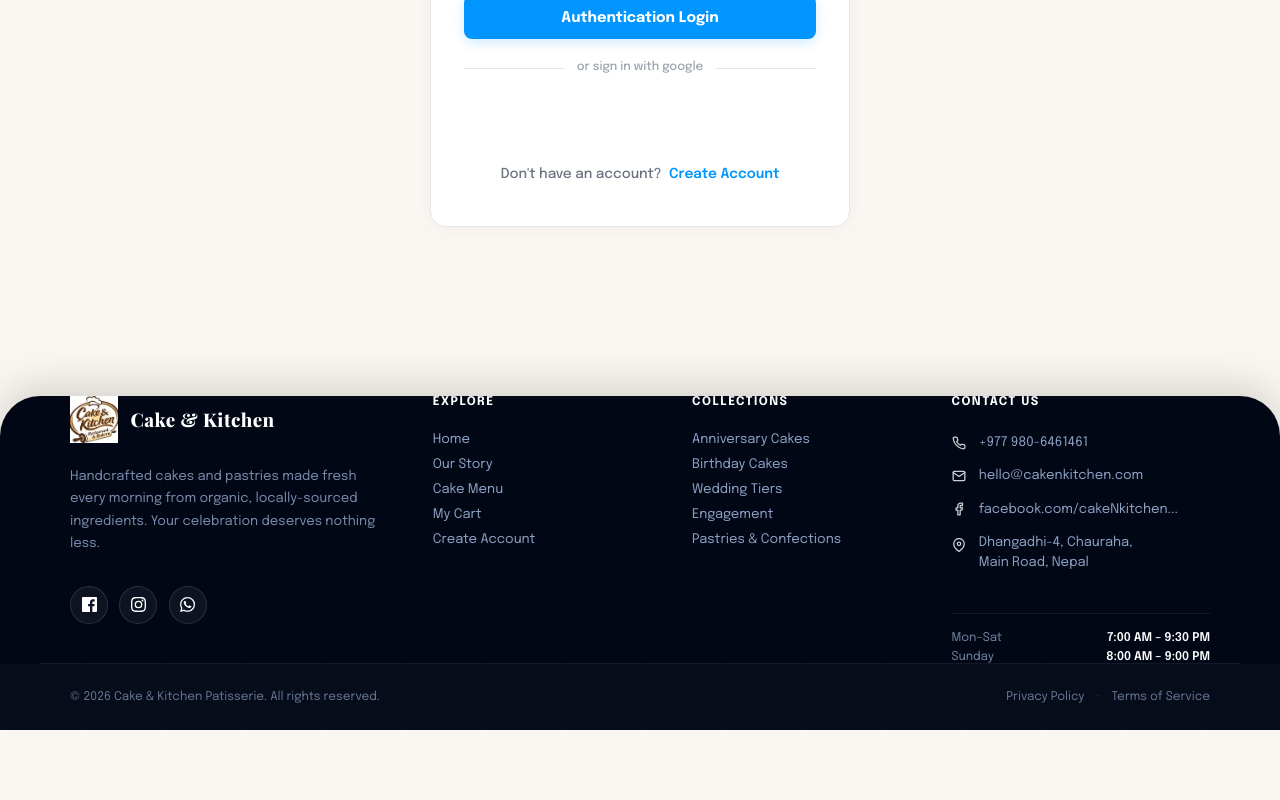
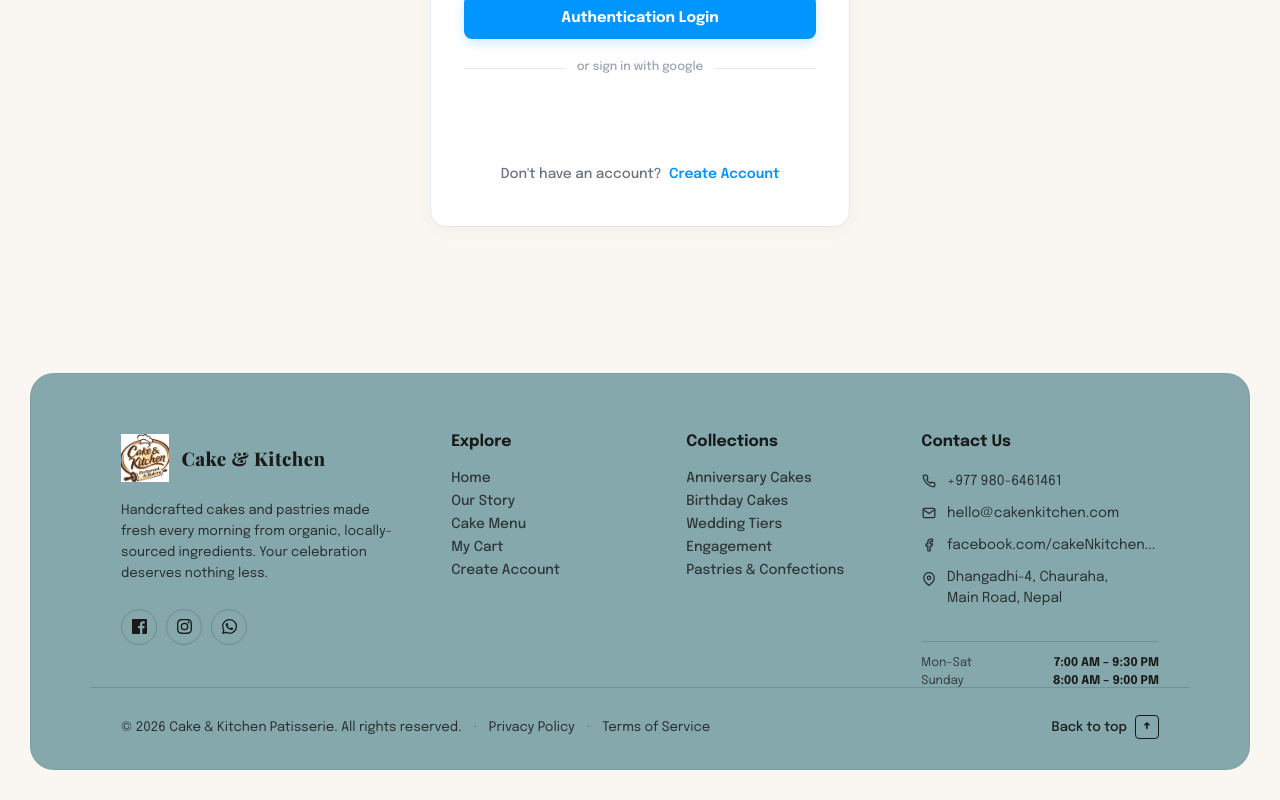
Before and after one commit to ghimire-ankit/CakeNKitchen, a React (Vite) app in the folder cakenkitchen-frontend/: page /login in a window 1280 px wide. Shown: the part 454-1254 px from the top of the page. Before the commit the page ends 1184 px from the top, so only its background shows below. Built offline with nearby package versions, Linux system fonts and the light colour scheme; no server answers; a web font is replaced by a local one.

Commit message:
style: implement modern ClosetNow-inspired sage-teal card layout footer with smooth scrolling Back to top

```diff
--- a/cakenkitchen-frontend/src/components/Footer.jsx
+++ b/cakenkitchen-frontend/src/components/Footer.jsx
@@ -11,7 +11,7 @@ function Footer() {
         <div className="foot-brand">
           <Link to="/" className="foot-logo" style={{ display: 'flex', alignItems: 'center', gap: '0.8rem', textDecoration: 'none' }}>
             <img src="/logo.png" alt="Cake & Kitchen Logo" style={{ height: '48px', objectFit: 'contain' }} />
-            <span style={{ fontSize: '1.25rem', fontFamily: 'var(--f-display)', fontWeight: 800, color: '#ffffff', letterSpacing: '0.5px' }}>Cake & Kitchen</span>
+            <span style={{ fontSize: '1.25rem', fontFamily: 'var(--f-display)', fontWeight: 800, color: '#1a1a1a', letterSpacing: '0.5px' }}>Cake & Kitchen</span>
           </Link>
           <p className="foot-desc">
             Handcrafted cakes and pastries made fresh every morning from organic, locally-sourced ingredients. Your celebration deserves nothing less.
@@ -118,12 +118,21 @@ function Footer() {
 
       <div className="footer-bar">
         <div className="footer-bar-inner wrap">
-          <span>© {new Date().getFullYear()} Cake & Kitchen Patisserie. All rights reserved.</span>
-          <div className="bar-links">
+          <div className="footer-left-links">
+            <span>© {new Date().getFullYear()} Cake & Kitchen Patisserie. All rights reserved.</span>
+            <span className="footer-dot-divider">·</span>
             <Link to="/">Privacy Policy</Link>
-            <span>·</span>
+            <span className="footer-dot-divider">·</span>
             <Link to="/">Terms of Service</Link>
           </div>
+          <button
+            type="button"
+            onClick={() => window.scrollTo({ top: 0, behavior: 'smooth' })}
+            className="back-to-top-btn"
+          >
+            Back to top
+            <span className="up-arrow-box">↑</span>
+          </button>
         </div>
       </div>
     </footer>
--- a/cakenkitchen-frontend/src/styles/footer.css
+++ b/cakenkitchen-frontend/src/styles/footer.css
@@ -1,52 +1,33 @@
-/* Site footer - Astra Inspired Premium Dark Navy Theme */
+/* Site footer - ClosetNow Inspired Minimalist Sage Teal Theme */
 .site-footer {
-  background: #020716;
-  /* Extremely premium dark navy */
-  color: #8da1c4;
-  /* Soft grey-blue text color */
+  background: #84a8ab;
+  /* Soft Sage Green / Teal */
+  color: #1a1a1a;
+  /* High-contrast dark charcoal text */
   font-family: var(--f-body);
-  border-radius: 40px 40px 0 0;
-  /* Elegant curved top corners */
-  margin-top: 4.5rem;
+  margin: 3rem 2rem 2rem 2rem;
+  /* Floating card layout */
+  border-radius: 24px;
+  /* Curved card borders */
+  padding: 4rem 4rem 2rem 4rem;
   overflow: hidden;
-  box-shadow: 0 -10px 40px rgba(0, 0, 0, 0.15);
-  /* Soft premium shadow */
   position: relative;
-}
-
-/* Subtle background accent grid/linear effect for deep look */
-.site-footer::before {
-  content: '';
-  position: absolute;
-  top: 0;
-  left: 0;
-  width: 100%;
-  height: 100%;
-  background-image:
-    linear-gradient(rgba(255, 255, 255, 0.02) 1px, transparent 1px),
-    linear-gradient(90deg, rgba(255, 255, 255, 0.02) 1px, transparent 1px);
-  background-size: 80px 80px;
-  pointer-events: none;
-  opacity: 0.75;
+  border: 1px solid rgba(0, 0, 0, 0.05);
 }
 
 .footer-main {
-  position: relative;
   display: grid;
   grid-template-columns: 1.5fr 1fr 1fr 1.25fr;
-  gap: 3.5rem;
-  padding-top: 5rem;
-  padding-bottom: 5rem;
-  border-bottom: 1px solid rgba(255, 255, 255, 0.07);
+  gap: 3rem;
+  padding-bottom: 3.5rem;
   align-items: start;
-  z-index: 1;
 }
 
 /* Brand column */
 .foot-brand {
   display: flex;
   flex-direction: column;
-  gap: 1.5rem;
+  gap: 1.2rem;
 }
 
 .foot-logo {
@@ -58,91 +39,90 @@
 
 .foot-desc {
   font-size: .88rem;
-  line-height: 1.7;
-  max-width: 320px;
-  color: #8da1c4;
+  line-height: 1.6;
+  max-width: 300px;
+  color: #1a1a1a;
   opacity: 0.85;
 }
 
 .foot-socials {
   display: flex;
-  gap: .75rem;
-  margin-top: 0.5rem;
+  gap: .6rem;
+  margin-top: 0.4rem;
 }
 
 .foot-social {
   display: flex;
   align-items: center;
   justify-content: center;
-  width: 38px;
-  height: 38px;
+  width: 36px;
+  height: 36px;
   border-radius: 50%;
-  border: 1px solid rgba(255, 255, 255, 0.12);
-  color: #ffffff;
-  background: rgba(255, 255, 255, 0.05);
+  border: 1.5px solid rgba(26, 26, 26, 0.2);
+  color: #1a1a1a;
+  background: transparent;
   text-decoration: none;
-  transition: all 0.25s cubic-bezier(0.16, 1, 0.3, 1);
+  transition: all 0.2s ease;
 }
 
 .foot-social:hover {
-  background: #ffffff;
-  color: #020716;
-  border-color: #ffffff;
-  transform: translateY(-3px);
-  box-shadow: 0 5px 15px rgba(255, 255, 255, 0.15);
+  background: #1a1a1a;
+  color: #84a8ab;
+  border-color: #1a1a1a;
+  transform: translateY(-2px);
 }
 
 /* Link columns */
 .foot-col {
   display: flex;
   flex-direction: column;
-  gap: 1.5rem;
+  gap: 1.2rem;
 }
 
 .foot-col h4 {
   font-family: var(--f-body);
-  font-size: .8rem;
+  font-size: 1.05rem;
   font-weight: 700;
-  letter-spacing: 1.5px;
-  text-transform: uppercase;
-  color: #ffffff;
-  /* Astra clean white header text */
+  color: #1a1a1a;
   margin-bottom: 0.2rem;
 }
 
 .foot-col nav {
   display: flex;
   flex-direction: column;
-  gap: .8rem;
+  gap: .6rem;
 }
 
 .foot-col nav a {
-  font-size: .88rem;
-  color: #8da1c4;
+  font-size: .92rem;
+  color: #1a1a1a;
+  opacity: 0.8;
   text-decoration: none;
+  font-weight: 500;
   transition: all 0.2s ease;
-  position: relative;
 }
 
 .foot-col nav a:hover {
-  color: #ffffff;
-  /* White link hover */
-  transform: translateX(4px);
+  opacity: 1;
+  color: #1a1a1a;
+  text-decoration: underline;
+  padding-left: 2px;
 }
 
 /* Contact List and Icons Grid */
 .foot-contacts-list {
   display: flex;
   flex-direction: column;
-  gap: .9rem;
+  gap: .75rem;
 }
 
 .foot-contact-item {
   display: flex;
   align-items: center;
-  gap: .75rem;
-  font-size: .88rem;
-  color: #8da1c4;
+  gap: .65rem;
+  font-size: .92rem;
+  color: #1a1a1a;
+  opacity: 0.85;
   line-height: 1.5;
 }
 
@@ -155,22 +135,19 @@
 }
 
 .foot-contact-item a {
-  color: #8da1c4;
+  color: #1a1a1a;
   text-decoration: none;
-  transition: color 0.2s ease;
+  transition: color 0.18s;
 }
 
 .foot-contact-item a:hover {
-  color: #ffffff;
-  /* White text hover */
+  text-decoration: underline;
 }
 
 .foot-contact-icon {
   width: 16px;
   height: 16px;
-  color: #ffffff;
-  /* White color for icons */
-  opacity: 0.8;
+  color: #1a1a1a;
   display: inline-flex;
   align-items: center;
   justify-content: center;
@@ -180,10 +157,10 @@
 .foot-hours-mini {
   display: flex;
   flex-direction: column;
-  gap: .5rem;
-  border-top: 1px solid rgba(255, 255, 255, 0.07);
-  padding-top: 1.2rem;
-  margin-top: 1.2rem;
+  gap: .4rem;
+  border-top: 1px solid rgba(26, 26, 26, 0.15);
+  padding-top: 1rem;
+  margin-top: 1rem;
   width: 100%;
 }
 
@@ -195,81 +172,134 @@
 }
 
 .foot-hours-row span {
-  color: #8da1c4;
-  opacity: 0.8;
+  color: #1a1a1a;
+  opacity: 0.75;
 }
 
 .foot-hours-row strong {
-  color: #ffffff;
-  font-weight: 600;
+  color: #1a1a1a;
+  font-weight: 700;
 }
 
-/* Bottom bar section - Rounded overlay card matching look */
+/* Bottom bar section - clean line separator and copyright banner */
 .footer-bar {
-  position: relative;
-  padding: 1.8rem 0;
-  background: rgba(255, 255, 255, 0.02);
-  /* Tinted bottom stripe */
-  z-index: 1;
+  border-top: 1px solid rgba(26, 26, 26, 0.15);
+  padding-top: 1.8rem;
 }
 
 .footer-bar-inner {
   display: flex;
   justify-content: space-between;
   align-items: center;
-  font-size: .8rem;
-  color: #8da1c4;
-  opacity: 0.7;
-  gap: 1rem;
+  font-size: .88rem;
+  color: #1a1a1a;
 }
 
-.bar-links {
+.footer-left-links {
   display: flex;
   align-items: center;
+  flex-wrap: wrap;
   gap: .8rem;
 }
 
-.bar-links a {
-  color: #8da1c4;
-  text-decoration: none;
-  transition: color 0.2s ease;
+.footer-left-links span {
+  opacity: 0.85;
 }
 
-.bar-links a:hover {
-  color: #ffffff;
+.footer-left-links a {
+  color: #1a1a1a;
+  text-decoration: none;
+  opacity: 0.85;
+  transition: opacity 0.2s ease;
 }
 
-.bar-links span {
-  opacity: .4;
+.footer-left-links a:hover {
+  text-decoration: underline;
+  opacity: 1;
 }
 
-/* Responsive */
-@media (max-width: 900px) {
-  .footer-main {
-    grid-template-columns: 1fr 1fr;
-    gap: 3rem;
+.footer-dot-divider {
+  opacity: 0.4 !important;
+}
+
+/* Back to top button styling */
+.back-to-top-btn {
+  background: none;
+  border: none;
+  color: #1a1a1a;
+  cursor: pointer;
+  display: inline-flex;
+  align-items: center;
+  gap: 8px;
+  font-family: var(--f-body);
+  font-size: .88rem;
+  font-weight: 500;
+  padding: 0;
+  transition: opacity 0.2s;
+}
+
+.back-to-top-btn:hover {
+  opacity: 0.8;
+}
+
+.up-arrow-box {
+  display: inline-flex;
+  align-items: center;
+  justify-content: center;
+  width: 24px;
+  height: 24px;
+  border: 1.5px solid #1a1a1a;
+  border-radius: 4px;
+  font-size: .8rem;
+  font-weight: 700;
+  transition: all 0.2s ease;
+  background: transparent;
+  color: #1a1a1a;
+}
+
+.back-to-top-btn:hover .up-arrow-box {
+  background: #1a1a1a;
+  color: #84a8ab;
+}
+
+/* Responsive configuration matches ClosetNow layout */
+@media (max-width: 992px) {
+  .site-footer {
+    margin: 2rem 1.5rem;
+    padding: 3rem 3rem 1.8rem 3rem;
   }
 
-  .foot-col h4 {
-    margin-top: 0;
+  .footer-main {
+    grid-template-columns: 1.2fr 1fr;
+    gap: 2.5rem;
   }
 }
 
-@media (max-width: 540px) {
+@media (max-width: 768px) {
+  .site-footer {
+    margin: 1rem;
+    padding: 2.5rem 2rem 1.5rem 2rem;
+    border-radius: 16px;
+  }
+
   .footer-main {
     grid-template-columns: 1fr;
-    gap: 2.2rem;
-    padding-top: 3.5rem;
-    padding-bottom: 3.5rem;
+    gap: 2rem;
   }
 
   .footer-bar-inner {
-    flex-direction: column;
-    text-align: center;
+    flex-direction: column-reverse;
+    gap: 1.5rem;
+    align-items: flex-start;
   }
 
-  .site-footer {
-    border-radius: 24px 24px 0 0;
-    /* slightly smaller corners on mobile */
+  .footer-left-links {
+    flex-direction: column;
+    align-items: flex-start;
+    gap: 0.4rem;
+  }
+
+  .footer-dot-divider {
+    display: none;
   }
 }
```
